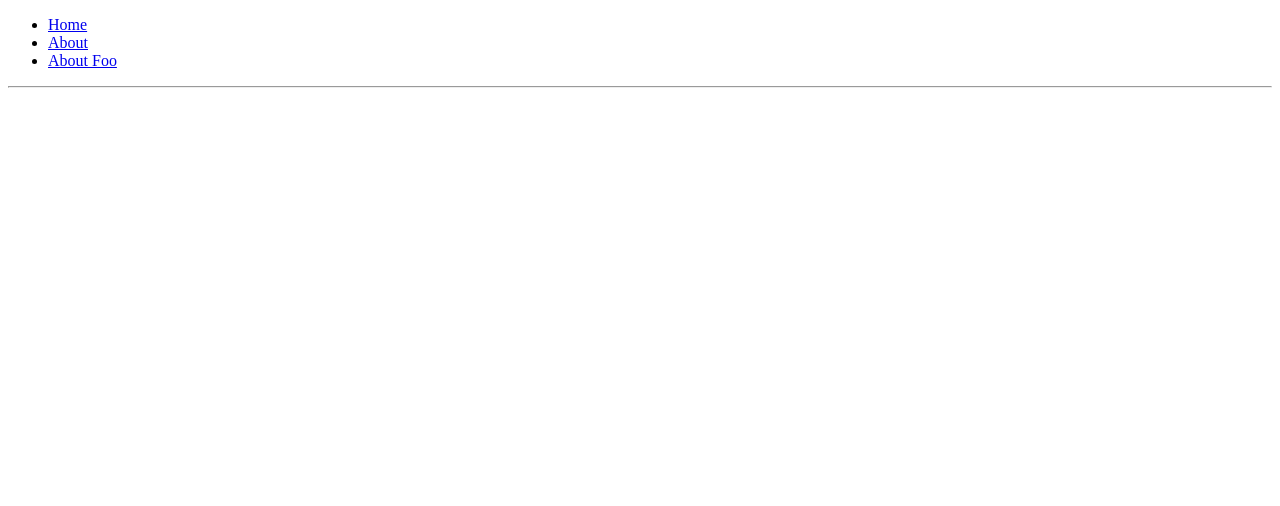
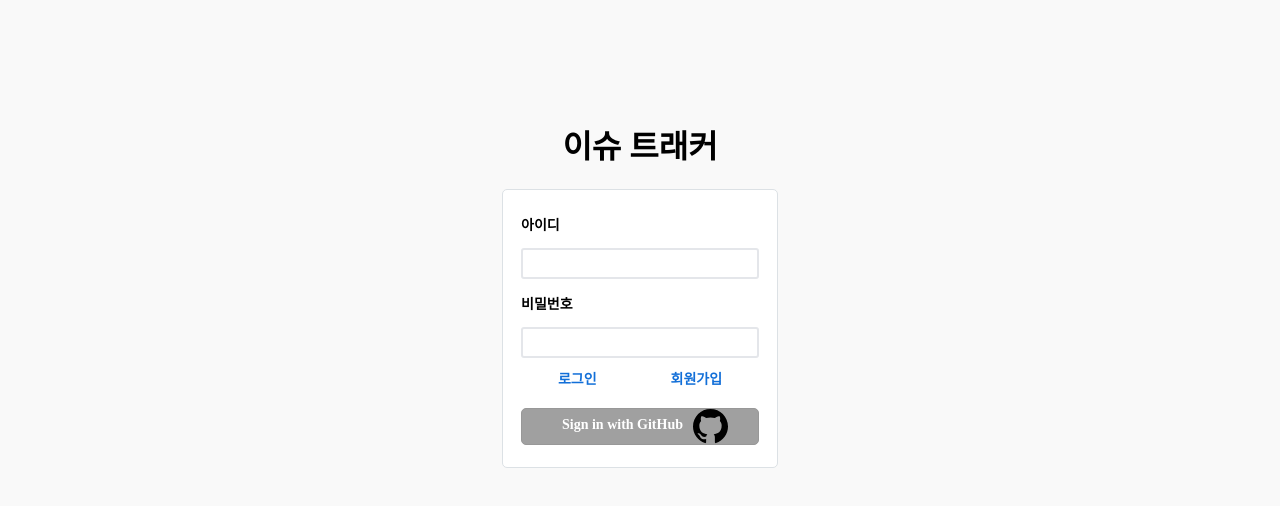
Before and after one commit to boostcamp-2020/IssueTracker-08, a React app in the folder Client/: page /login in a window 1280 px wide. Shown: the top 506 px of the page. Built offline with nearby package versions, Linux system fonts and the light colour scheme; no server answers.

Commit message:
Refactor : #113 scss에서 css in js 스타일로 변경
- styled-components를 설치하여 변경 진행중
- css in js로 body 프로퍼티 접근을 위해 createGlobalStyle을 사용

```diff
--- a/Client/src/components/Menu.jsx
+++ b/Client/src/components/Menu.jsx
@@ -6,6 +6,7 @@ const Menu = () => {
         <div>
             <ul>
                 <li><Link to="/">Home</Link></li>
+                <li><Link to="/login">Login</Link></li>
                 <li><Link to="/about">About</Link></li>
                 <li><Link to="/about/foo">About Foo</Link></li>
             </ul>
--- a/Client/src/pages/Home.jsx
+++ b/Client/src/pages/Home.jsx
@@ -1,8 +1,10 @@
 import React from 'react';
+import Menu from '../components/Menu'
 
 const Home = () => {
     return (
         <div>
+            <Menu></Menu>
             <h2>Home</h2>
         </div>
     );
--- /dev/null
+++ b/Client/src/pages/LoginPage.jsx
@@ -0,0 +1,64 @@
+import React, { useState, Component } from 'react';
+import styled from 'styled-components';
+import { createGlobalStyle } from 'styled-components';
+
+import './LoginPage.scss';
+import * as config from '../config';
+
+const GlobalStyle = createGlobalStyle`
+  body {
+    background-color: #f9f9f9;
+  }
+`
+
+const Main = styled.div`
+  display: flex;
+`
+
+const Container = styled.div`
+  margin: auto;
+  margin-top: 100px;
+`
+
+const Title = styled.div`
+  text-align: center;
+`
+
+export default function LoginPage() {
+  return (
+    <>
+      <Main>
+        <Container>
+          <Title>
+            <h1>이슈 트래커</h1>
+          </Title>
+
+          <div class="login">
+            <div class="id">
+              <p>아이디</p>
+              <input type="text"></input>
+            </div>
+
+            <div class="password">
+              <p>비밀번호</p>
+              <input type="password"></input>
+            </div>
+
+            <div class="routes">
+              <a href="">로그인</a>
+              <a href="">회원가입</a>
+            </div>
+
+            <a href={config.BASE_URL + "auth/github/"}>
+              <div class="github-login">
+                <p>Sign in with GitHub</p>
+                <img src="/images/github.svg"></img>
+              </div>
+            </a>
+          </div>
+        </Container>
+      </Main>
+    <GlobalStyle />
+    </>
+  );
+}
--- /dev/null
+++ b/Client/src/pages/LoginPage.scss
@@ -0,0 +1,55 @@
+@import '../scss/color';
+
+.login {
+  background-color: white;
+  border: solid 1px $gray-150;
+  border-radius: 5px;
+  font-weight: bold;
+  font-size: 14px;
+  padding: 10px 18px 22px 18px;
+
+  input {
+    border: solid 2px $gray-200;
+    border-radius: 3px;
+    box-shadow: 3px;
+    width: 230px;
+    height: 25px;
+  }
+
+  .routes {
+    display: flex;
+    justify-content: space-around;
+    margin-top: 10px;
+
+    a {
+      color: $blue-400;
+      text-decoration: none;
+    }
+  }
+
+  a {
+    text-decoration: none;
+
+    .github-login {
+      display: flex;
+      text-align: center;
+      background-color: $gray-400;
+      border: solid 1px $gray-450;
+      border-radius: 5px;
+      height: 35px;
+      margin-top: 20px;
+
+      p {
+        color: white;
+        font-weight: bold;
+        margin: auto;
+        margin-top: 8px;
+        margin-left: 40px;
+      }
+
+      img {
+        padding-right: 30px;
+      }
+    }
+  }
+}
--- a/Client/src/pages/index.jsx
+++ b/Client/src/pages/index.jsx
@@ -1,2 +1,3 @@
 export { default as Home } from './Home';
 export { default as About } from './About';
+export { default as LoginPage } from './LoginPage';
--- a/Client/src/pages/login/LoginPage.scss
+++ /dev/null
@@ -1,68 +0,0 @@
-@import '../../scss/color';
-
-body {
-  background-color: $gray-100;
-}
-
-.container {
-  margin: auto;
-  margin-top: 100px;
-
-  .title {
-    text-align: center;
-  }
-
-  .login {
-    background-color: white;
-    border: solid 1px $gray-150;
-    border-radius: 5px;
-    font-weight: bold;
-    font-size: 14px;
-    padding: 10px 18px 22px 18px;
-
-    input {
-      border: solid 2px $gray-200;
-      border-radius: 3px;
-      box-shadow: 3px;
-      width: 230px;
-      height: 25px;
-    }
-
-    .routes {
-      display: flex;
-      justify-content: space-around;
-      margin-top: 10px;
-
-      a {
-        color: $blue-400;
-        text-decoration: none;
-      }
-    }
-
-    a {
-      text-decoration: none;
-
-      .github-login {
-        display: flex;
-        text-align: center;
-        background-color: $gray-400;
-        border: solid 1px $gray-450;
-        border-radius: 5px;
-        height: 35px;
-        margin-top: 20px;
-
-        p {
-          color: white;
-          font-weight: bold;
-          margin: auto;
-          margin-top: 8px;
-          margin-left: 40px;
-        }
-
-        img {
-          padding-right: 30px;
-        }
-      }
-    }
-  }
-}
--- a/Client/src/shared/App.jsx
+++ b/Client/src/shared/App.jsx
@@ -1,18 +1,28 @@
 import React from 'react';
+import styled from 'styled-components';
+import { createGlobalStyle } from 'styled-components';
+
 import { Route, Switch } from 'react-router-dom';
-import { Home, About } from '../pages';
-import Menu from '../components/Menu'
+import { Home, About, LoginPage } from '../pages';
+
+const GlobalStyle = createGlobalStyle`
+  body {
+    margin: 0px;
+    padding: 0px;
+  }
+`
 
 const App = () => {
   return (
-    <div>
-      <Menu></Menu>
+    <>
       <Route exact path="/" component={Home}/>
+      <Route path="/login" component={LoginPage}/>
       <Switch>
         <Route path="/about/:name" component={About}/>
         <Route path="/about" component={About}/>
       </Switch>
-    </div>
+      <GlobalStyle />
+    </>
   );
 };
 
--- a/Client/src/shared/App.scss
+++ /dev/null
@@ -1,8 +0,0 @@
-.App {
-  display: flex;
-}
-
-body {
-  margin: 0px;
-  padding: 0px;
-}
--- a/Client/webpack.config.js
+++ b/Client/webpack.config.js
@@ -42,6 +42,7 @@ module.exports = {
     publicPath: 'http://localhost:3000/dist/',
     // devserver 에서만 핫로딩 가능하게
     hotOnly: true,
+    historyApiFallback: true,
   },
   plugins: [
     new webpack.HotModuleReplacementPlugin(),
```
Also changed, not shown: Client/src/components/Routes.jsx (deleted, +0 -15 lines), Client/src/pages/login/LoginPage.jsx (deleted, +0 -39 lines), 1 other file (tests, documents, lock files or other folders).
